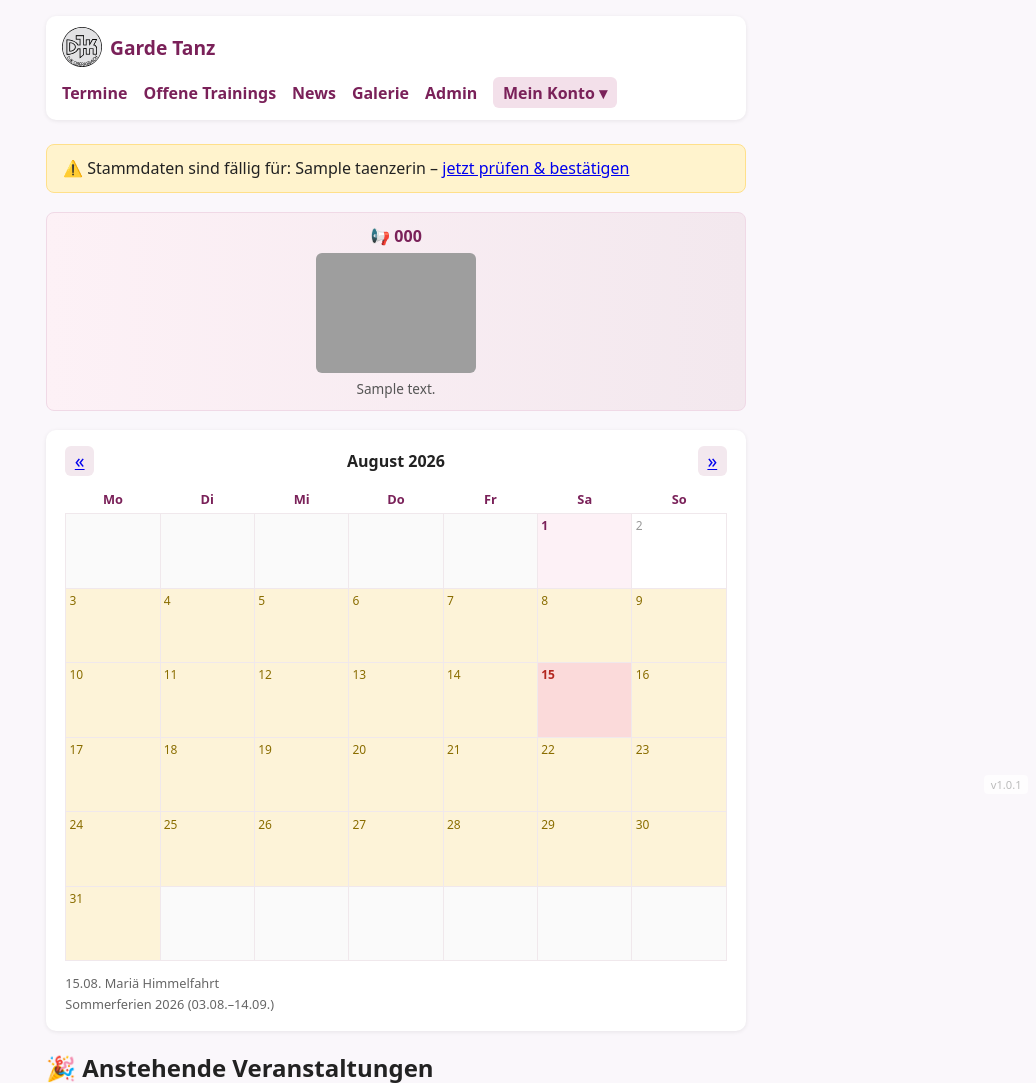
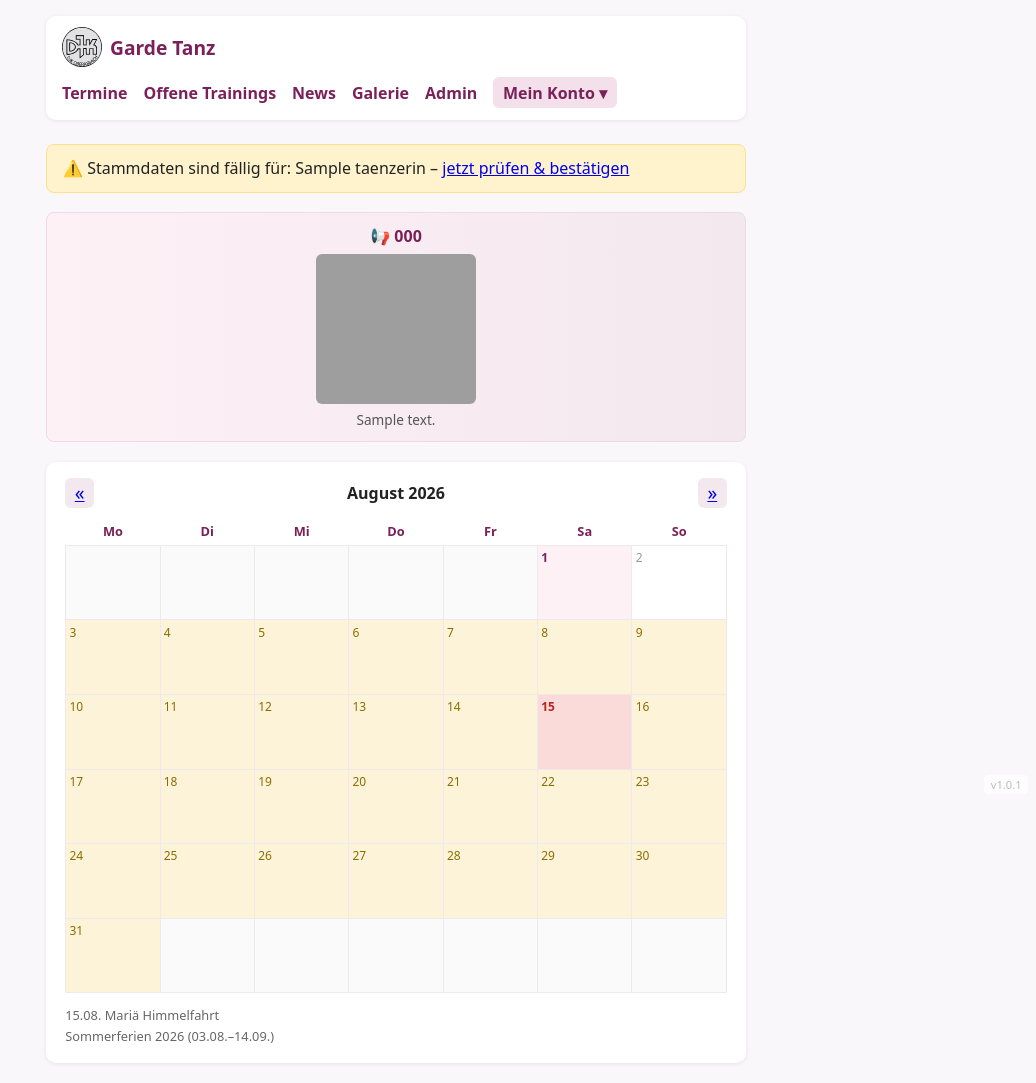
Before and after one commit to DBueltena1985/Garde-Tanz-App, a Django app: page / in a window 1280 px wide. Shown: the top 1083 px of the page, without its empty margins (244-1280 px from the left). Run offline with Django 5.2, Linux system fonts and the light colour scheme; a user stored in the database is signed in; data comes from the database, SQL or seed files in the repository; tables that the repository leaves empty hold one stand-in row (values such as "Sample post"); grey boxes are pictures that could not be loaded.

Commit message:
News-Banner: feste Groesse fuer Karte und Bild, damit es beim Wechseln nicht mehr in der Groesse springt

```diff
--- a/mitglieder/templates/mitglieder/base.html
+++ b/mitglieder/templates/mitglieder/base.html
@@ -93,11 +93,15 @@
             display: block; background: linear-gradient(to right, #fdf1f6, #f3e8ee);
             border: 1px solid #f0d9e6; border-radius: 8px; padding: 0.7rem 1rem; margin-bottom: 0.4rem;
             text-decoration: none; color: #7a2159; overflow: hidden;
+            height: 230px; box-sizing: border-box;
         }
-        .news-banner-slide { display: none; flex-direction: column; align-items: center; text-align: center; gap: 0.4rem; }
+        .news-banner-slide {
+            display: none; flex-direction: column; align-items: center; justify-content: center;
+            text-align: center; gap: 0.4rem; height: 100%; overflow: hidden;
+        }
         .news-banner-slide.news-banner-aktiv { display: flex; }
         .news-banner-titel { max-width: 100%; white-space: nowrap; overflow: hidden; text-overflow: ellipsis; }
-        .news-banner-bild { display: block; max-width: 100%; width: 160px; height: auto; border-radius: 6px; object-fit: contain; }
+        .news-banner-bild { display: block; width: 160px; height: 150px; border-radius: 6px; object-fit: cover; }
         .news-banner-text { color: #555; font-weight: 400; font-size: 0.85rem; }
         .news-banner-dots { display: flex; justify-content: center; gap: 0.4rem; }
         .news-banner-dot { width: 7px; height: 7px; border-radius: 50%; background: #e3c3d5; }
```
